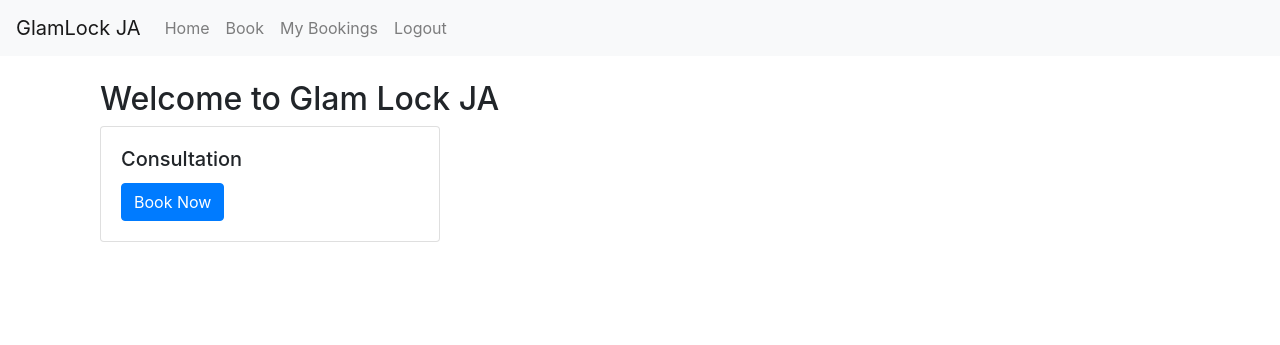
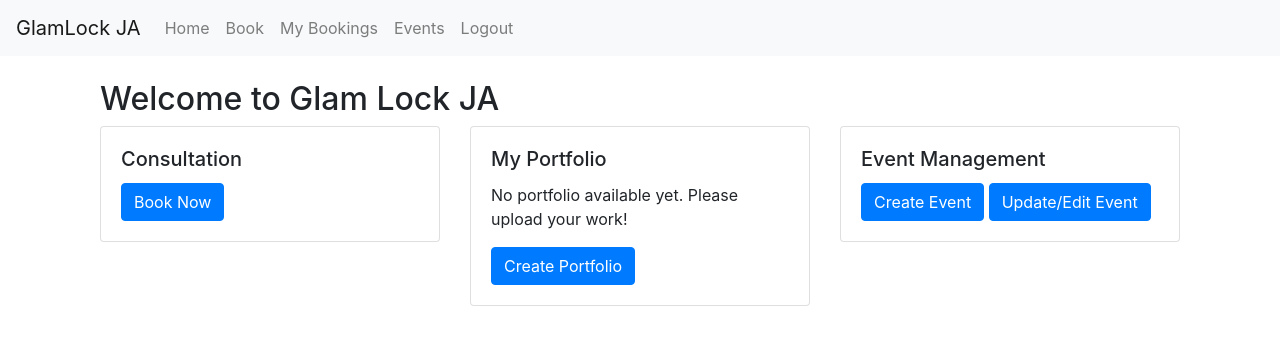
Before and after one commit to ashdot/group4-glamlock, a Flask app: page /home in a window 1280 px wide. Shown: the top 345 px of the page. Run offline with Flask 3, Linux system fonts and the light colour scheme; a user stored in the database is signed in; some libraries are stand-ins or nearby versions.

Commit message:
Made edits to base and home html to facilitate Events and Portfolio use cases

```diff
--- a/templates/base.html
+++ b/templates/base.html
@@ -44,6 +44,7 @@
 
                     {% if current_user.user_type == 'artist' %}
                         <a class="nav-item nav-link" href="{{ url_for('bookings.artist_bookings') }}">My Bookings</a>
+                        <a class="nav-item nav-link" href="">Events</a>
                     {% else %}
                         <a class="nav-item nav-link" href="{{ url_for('bookings.view_bookings') }}">My Bookings</a>
                     {% endif %}
--- a/templates/home.html
+++ b/templates/home.html
@@ -13,9 +13,52 @@
           <h5 class="card-title">Consultation</h5>
           <a href="{{ url_for('bookings.book_appointment') }}" class="btn btn-primary">Book Now</a>
         </div>
+
       </div>
     </div>
+
+     <!-- Portfolio Card visible only if the current user is an artist -->
+     {% if current_user.artist_profile %}
+     <div class="col-md-4">
+       <div class="card">
+         <div class="card-body">
+           <h5 class="card-title">My Portfolio</h5>
+           <!-- Display portfolio information if it exists -->
+           {% if current_user.artist_profile.portfolio %}
+             <p>Portfolio Name: {{ current_user.artist_profile.portfolio.portfolioName }}</p>
+             <p>Description: {{ current_user.artist_profile.portfolio.description }}</p>
+             <a href="{{ current_user.artist_profile.portfolio.url }}" class="btn btn-primary">View Portfolio</a>
+
+             <a href="{{ url_for('home') }}" class="btn btn-primary">Update Portfolio</a>
+           {% else %}
+             <p>No portfolio available yet. Please upload your work!</p>
+             <a href="{{ url_for('home') }}" class="btn btn-primary">Create Portfolio</a>
+           {% endif %}
+         </div>
+       </div>
+     </div>
+   {% endif %}
+
+
+
+     <!-- Publish Event Card visible only if the current user is an artist -->
+     {% if current_user.artist_profile %}
+     <div class="col-md-4">
+       <div class="card">
+         <div class="card-body">
+           <h5 class="card-title">Event Management</h5>
+             <a href="{{ url_for('home') }}" class="btn btn-primary">Create Event</a>
+             <a href="{{ url_for('home') }}" class="btn btn-primary">Update/Edit Event</a>
+         </div>
+       </div>
+     </div>
+   {% endif %}
+
+
+
     <!-- Add more service cards as needed -->
+
+
   </div>
 </div>
 {% endblock %}
```
